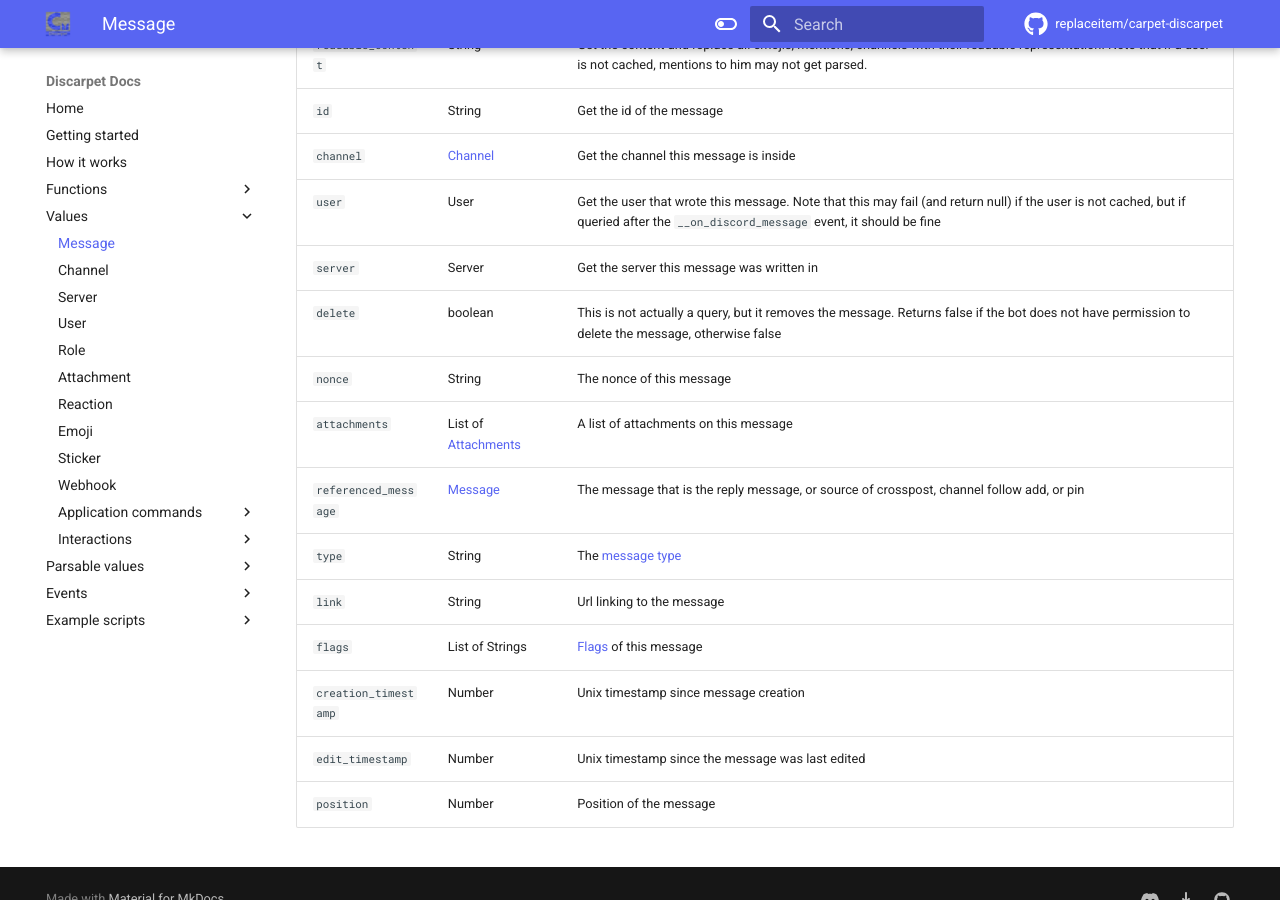
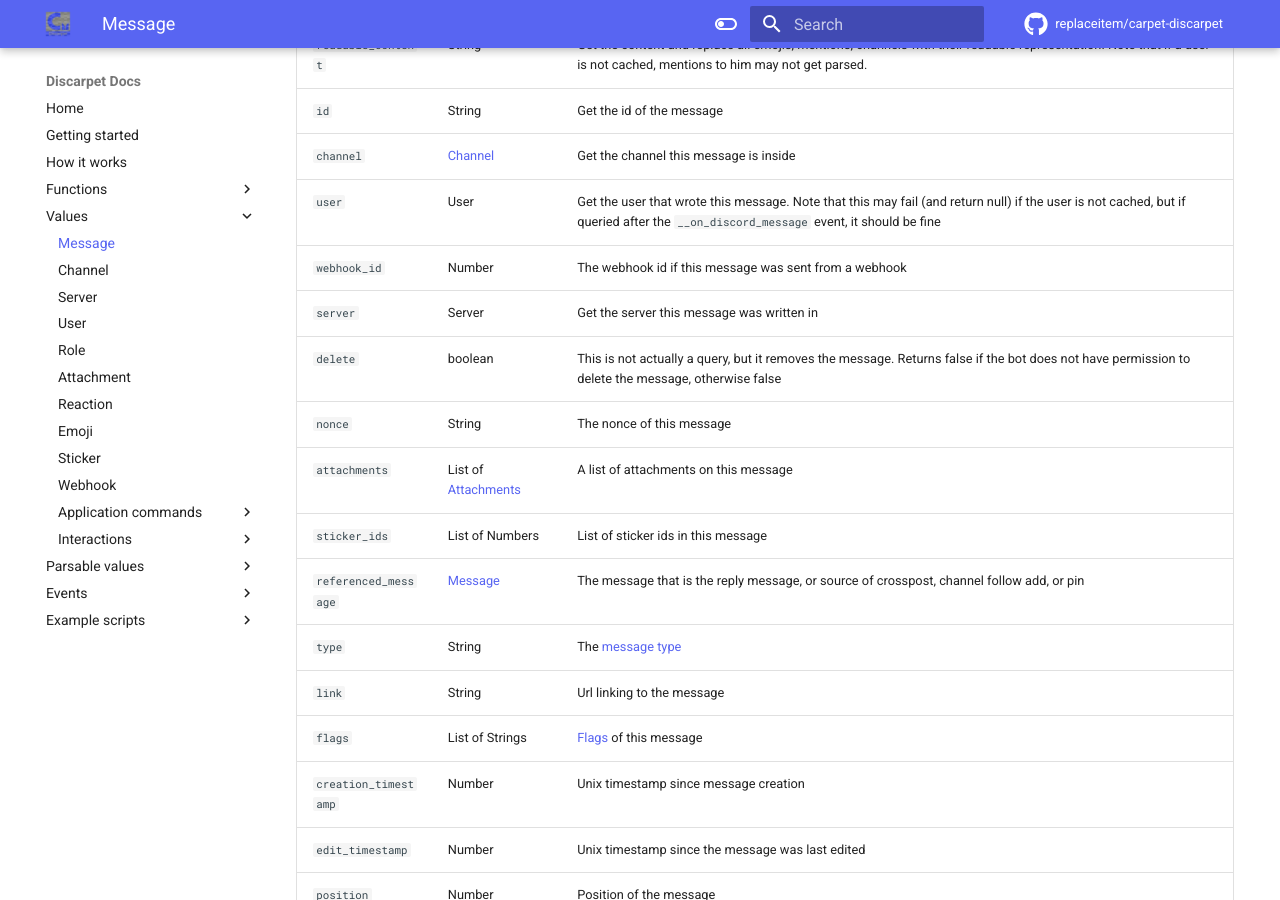
Before and after one commit to replaceitem/carpet-discarpet, an MkDocs documentation site: the page built from docs/pages/values/message.md, in a window 1280 px wide and 900 px high, scrolled down 394 px. Built offline with MkDocs 1.6.1 and Material for MkDocs 9.7.7, drawn with Linux system fonts in a browser that asks for light colours; comment, search, counter and statistics services are not loaded.

Commit message:
Updated docs

```diff
--- a/docs/pages/values/message.md
+++ b/docs/pages/values/message.md
@@ -11,10 +11,12 @@ A Discord message which has been sent. Main use is in [`__on_discord_message`](/
 | `id`                 | String                                       | Get the id of the message                                                                                                                                                           |
 | `channel`            | [Channel](/values/channel.md)                | Get the channel this message is inside                                                                                                                                              |
 | `user`               | User                                         | Get the user that wrote this message. Note that this may fail (and return null) if the user is not cached, but if queried after the `__on_discord_message` event, it should be fine |
+| `webhook_id`         | Number                                       | The webhook id if this message was sent from a webhook                                                                                                                              |
 | `server`             | Server                                       | Get the server this message was written in                                                                                                                                          |
 | `delete`             | boolean                                      | This is not actually a query, but it removes the message. Returns false if the bot does not have permission to delete the message, otherwise false                                  |
 | `nonce`              | String                                       | The nonce of this message                                                                                                                                                           |
 | `attachments`        | List of [Attachments](/values/attachment.md) | A list of attachments on this message                                                                                                                                               |
+| `sticker_ids`        | List of Numbers                              | List of sticker ids in this message                                                                                                                                                 |
 | `referenced_message` | [Message](/values/message.md)                | The message that is the reply message, or source of crosspost, channel follow add, or pin                                                                                           |
 | `type`               | String                                       | The [message type](https://discord.com/developers/docs/resources/channel#message-object-message-types)                                                                              |
 | `link`               | String                                       | Url linking to the message                                                                                                                                                          |
```
Also changed, not shown: docs/pages/functions/value-from-id.md (+6 -1 lines), docs/pages/parsables/message-content.md (+1 -0 lines), docs/pages/values/emoji.md (+1 -0 lines), docs/pages/values/server.md (+2 -0 lines).
